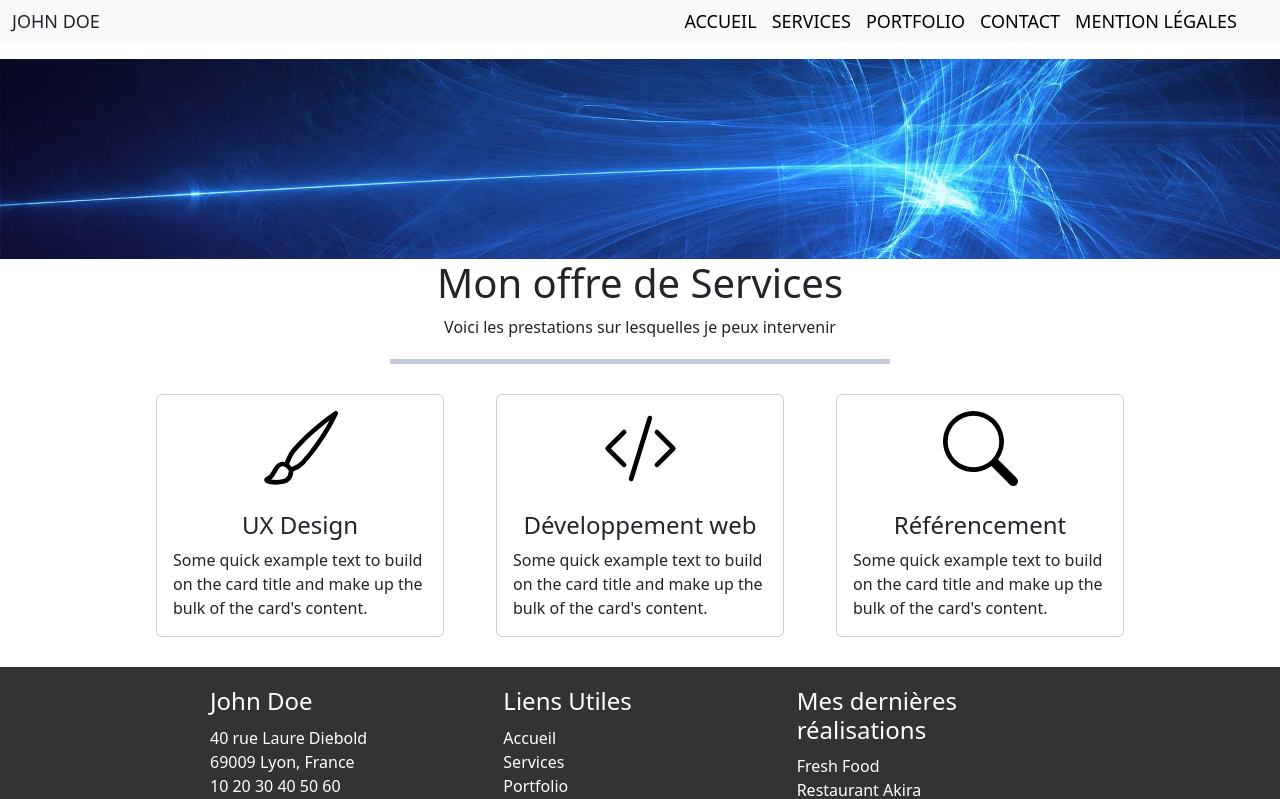
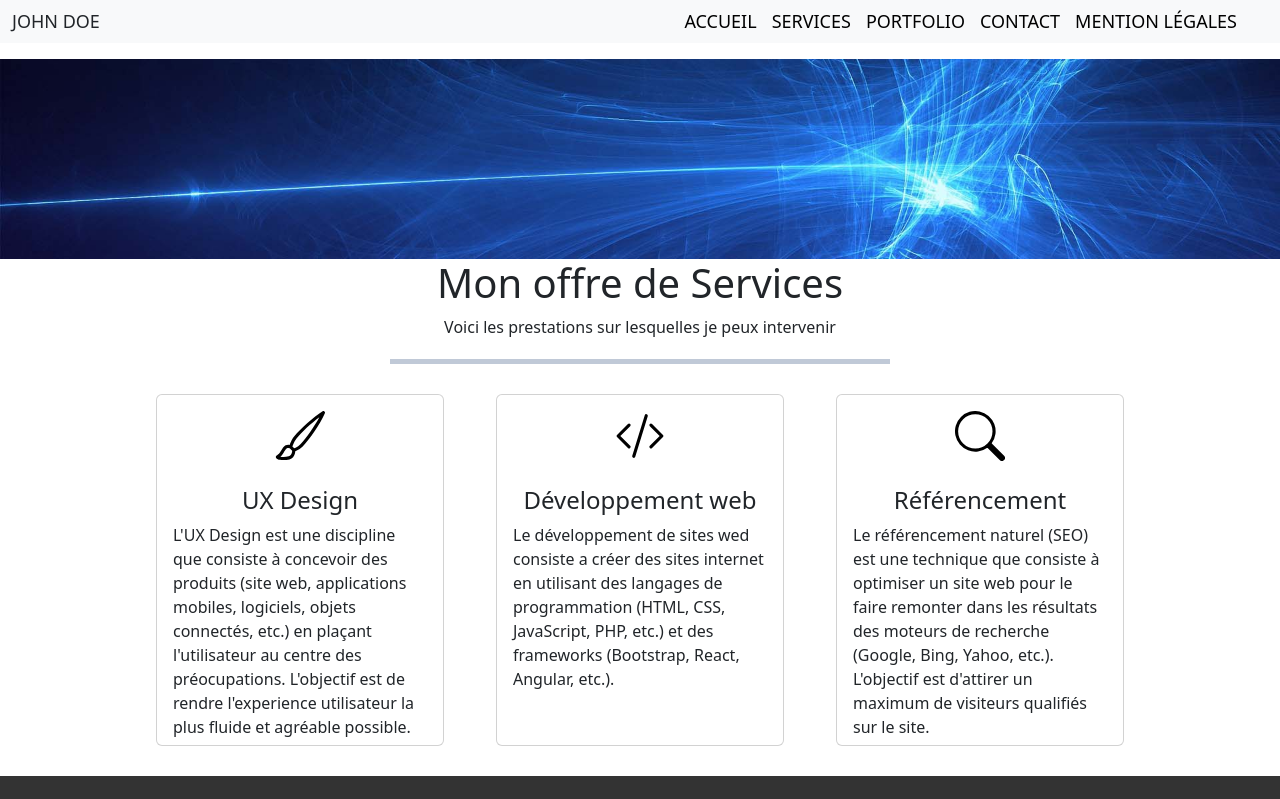
Before and after one commit to Gaelprod974/MOUTAMA_Gael_Devoir_5_Creez_votre_portfolio_avec_ReactJS, a React (Create React App) app: page /Services in a window 1280 px wide. Shown: the top 799 px of the page. Built offline with nearby package versions, Linux system fonts and the light colour scheme.

Commit message:
Mise à jour page Services

```diff
--- a/src/Components/Pages/Services.jsx
+++ b/src/Components/Pages/Services.jsx
@@ -25,8 +25,7 @@ const Services = () => {
           />
         <Card.Title className="CardTitle">UX Design</Card.Title>
         <Card.Text>
-          Some quick example text to build on the card title and make up the
-          bulk of the card's content.
+          L'UX Design est une discipline que consiste à concevoir des produits (site web, applications mobiles, logiciels, objets connectés, etc.) en plaçant l'utilisateur au centre des préocupations. L'objectif est de rendre l'experience utilisateur la plus fluide et agréable possible.
         </Card.Text>
       </Card.Body>
     </Card>
@@ -40,8 +39,7 @@ const Services = () => {
           />
         <Card.Title className="CardTitle">Développement web</Card.Title>
         <Card.Text>
-          Some quick example text to build on the card title and make up the
-          bulk of the card's content.
+          Le développement de sites wed consiste a créer des sites internet en utilisant des langages de programmation (HTML, CSS, JavaScript, PHP, etc.) et des frameworks (Bootstrap, React, Angular, etc.).
         </Card.Text>
       </Card.Body>
     </Card>
@@ -55,8 +53,7 @@ const Services = () => {
           />
         <Card.Title className="CardTitle">Référencement</Card.Title>
         <Card.Text>
-          Some quick example text to build on the card title and make up the
-          bulk of the card's content.
+          Le référencement naturel (SEO) est une technique que consiste à optimiser un site web pour le faire remonter dans les résultats des moteurs de recherche (Google, Bing, Yahoo, etc.). L'objectif est d'attirer un maximum de visiteurs qualifiés sur le site.
         </Card.Text>
       </Card.Body>
     </Card>
--- a/src/Components/Style/Services.css
+++ b/src/Components/Style/Services.css
@@ -28,6 +28,8 @@
     display: flex;
     flex-direction: column;
     align-items: center; /* Centre horizontalement */
+    height: 350px;
+
   }
 
  .Card {
@@ -41,8 +43,8 @@
   }
 
   .Card img {
-    width:75px;
-    height: 75px;
+    width:50px;
+    height: 50px;
     margin-bottom: 25px; /* Espacement entre l'image et les autres éléments */
     object-fit: cover; /* Coupe ou ajuste l'image selon les dimensions */
   }
```
